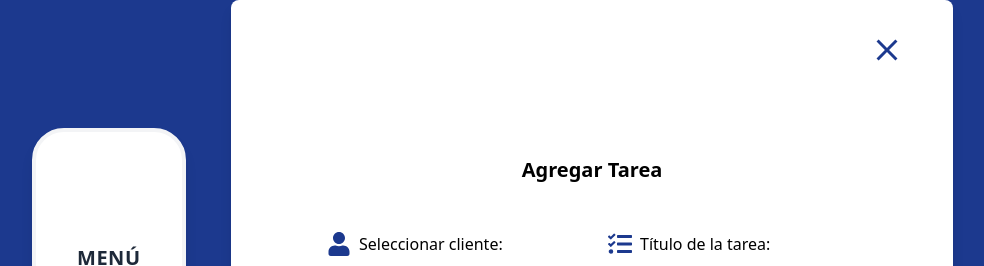
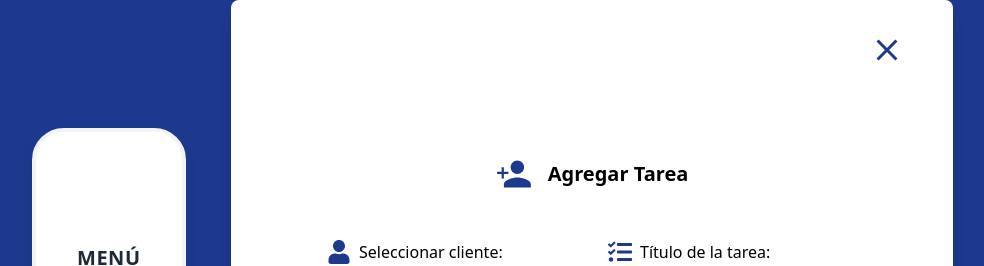
Before and after one commit to dspwebstudiomx/dashboard, a React (Vite) app: page /tareas in a window 1280 px wide. Both pictures are taken after a click on the button "Agregar Tarea". Shown: the top 266 px of the page, without its empty margins (48-1032 px from the left). Built offline with nearby package versions, Linux system fonts and the light colour scheme; no server answers.

Commit message:
feat: Añadir iconos al título del formulario de tareas para mejorar la interfaz de usuario

```diff
--- a/src/pages/TasksPage/TaskForm.jsx
+++ b/src/pages/TasksPage/TaskForm.jsx
@@ -6,6 +6,8 @@ import {
   FaRegCalendarAlt,
   FaExclamationCircle,
 } from "react-icons/fa";
+import { BsFillPersonLinesFill } from "react-icons/bs";
+import { IoMdPersonAdd } from "react-icons/io";
 
 const TaskForm = ({
   selectedClient,
@@ -34,7 +36,17 @@ const TaskForm = ({
     <form id="task-form" className="mb-6 xl:p-12 py-0">
       {/* Título dinámico */}
       <h2 className="text-xl font-semibold mb-2 text-center py-6">
-        {taskForm.id ? "Editar Tarea" : "Agregar Tarea"}
+        {taskForm.id ? (
+          <div className="flex items-center gap-4 justify-center">
+            <BsFillPersonLinesFill className="text-blue-900 text-4xl" />
+            Editar Tarea
+          </div>
+        ) : (
+          <div className="flex items-center gap-4 justify-center">
+            <IoMdPersonAdd className="text-blue-900 text-4xl" />
+            Agregar Tarea
+          </div>
+        )}
       </h2>
       <div className="grid grid-cols-1 md:grid-cols-2 gap-8 p-4 bg-white">
         <div className="flex flex-col gap-5">
```
